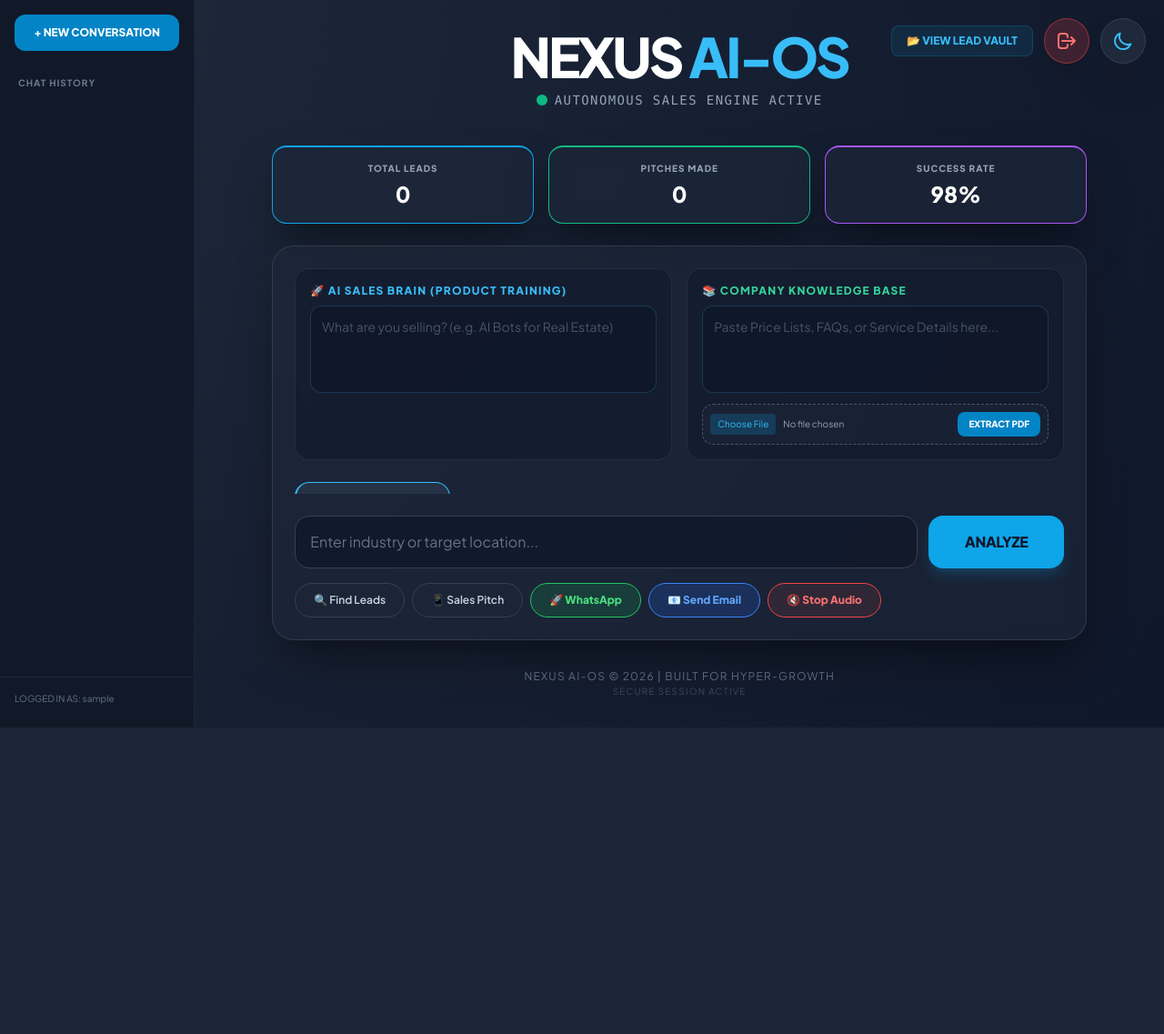
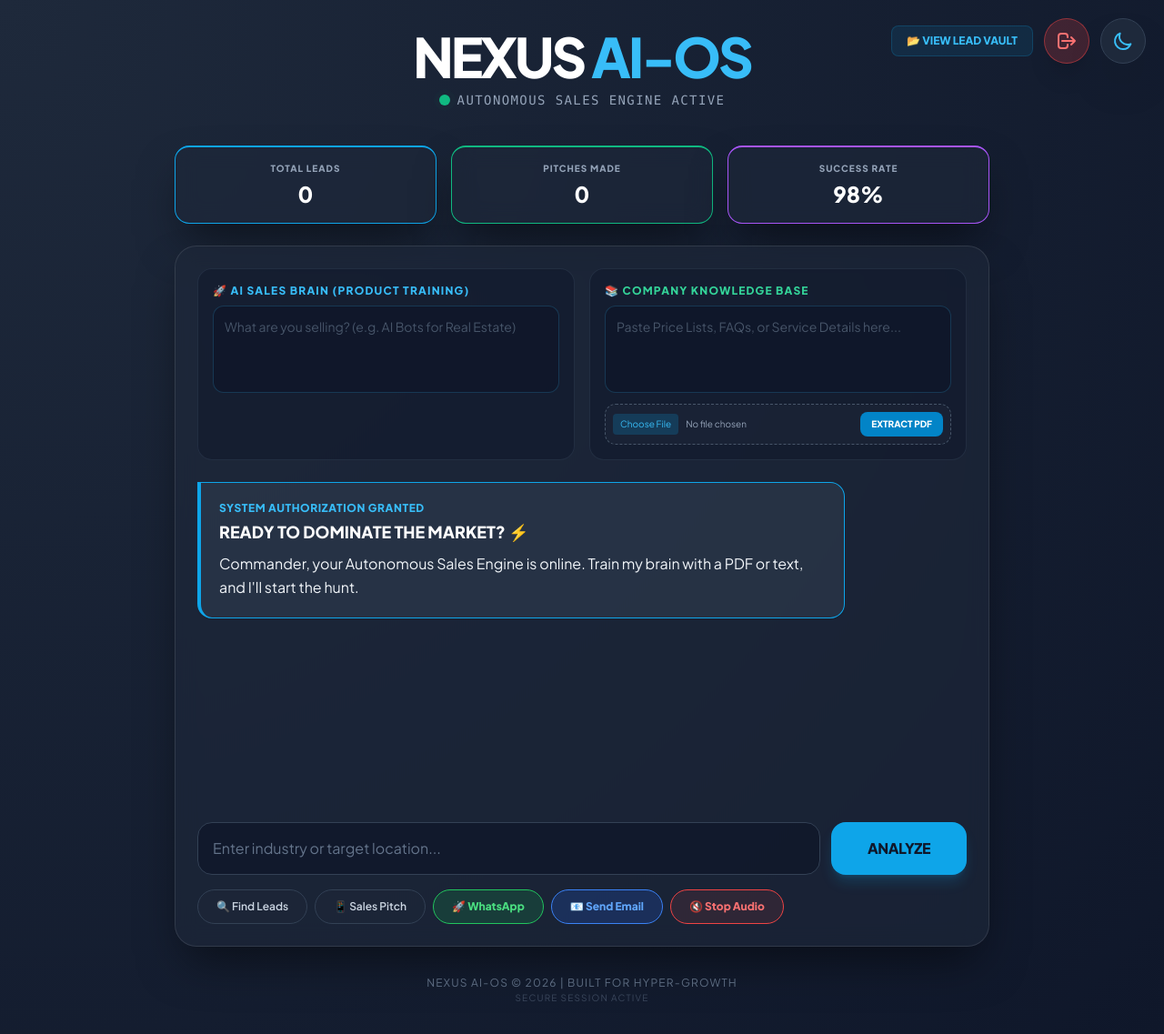
Before and after one commit to nexus83511/NEXUS-AI-OS, a Flask app: page / in a window 1280 px wide. Shown: the whole page at 91% size. Before the commit the page ends 800 px from the top, so only its background shows below. Run offline with Flask 3, Linux system fonts and the light colour scheme; a user stored in the database is signed in; tables that the repository leaves empty hold one stand-in row (values such as "Sample post"); some libraries are stand-ins or nearby versions.

Commit message:
Final memory fix

```diff
--- a/templates/index.html
+++ b/templates/index.html
@@ -12,7 +12,6 @@
             --bg-main: radial-gradient(circle at top left, #1e293b 0%, #0f172a 100%);
             --card-bg: rgba(30, 41, 59, 0.6);
             --text-main: white;
-            --sidebar-bg: #111827;
         }
 
         .light-mode {
@@ -27,25 +26,7 @@
             color: var(--text-main);
             min-height: 100vh;
             transition: all 0.4s ease;
-            display: flex; /* Sidebar ke liye flex add kiya */
         }
-
-        /* SIDEBAR STYLING */
-        .sidebar {
-            width: 260px;
-            background: var(--sidebar-bg);
-            border-right: 1px solid rgba(255,255,255,0.05);
-            height: 100vh;
-            display: flex;
-            flex-direction: column;
-            transition: all 0.3s;
-        }
-        .active-session {
-            background: rgba(56, 189, 248, 0.1);
-            border-left: 4px solid #38bdf8;
-            color: white !important;
-        }
-
         .glass-card {
             background: var(--card-bg);
             backdrop-filter: blur(12px);
@@ -69,25 +50,7 @@
         }
     </style>
 </head>
-<body class="overflow-hidden"> <aside class="sidebar hidden md:flex">
-        <div class="p-4">
-            <a href="/new-chat" class="w-full flex items-center justify-center gap-2 bg-sky-600 hover:bg-sky-500 p-3 rounded-xl font-bold transition-all text-xs text-white">
-                + NEW CONVERSATION
-            </a>
-        </div>
-        <div class="flex-grow overflow-y-auto px-2" id="sessions-list">
-            <p class="text-[10px] text-slate-500 font-bold uppercase p-3 tracking-widest">Chat History</p>
-            {% for s in sessions %}
-            <a href="/?chat_id={{ s.id }}" class="block p-3 rounded-lg text-sm truncate text-slate-400 hover:bg-slate-800 transition-all mb-1 {% if active_session|string == s.id|string %}active-session{% endif %}">
-                💬 {{ s.title }}
-            </a>
-            {% endfor %}
-        </div>
-        <div class="p-4 border-t border-slate-800">
-            <p class="text-[10px] text-slate-500 mb-2">LOGGED IN AS: {{ name }}</p>
-        </div>
-    </aside>
-    <main class="flex-grow flex flex-col items-center p-4 md:p-8 overflow-y-auto h-screen w-full">
+<body class="flex flex-col items-center p-4 md:p-8">
 
     <div class="fixed top-5 right-5 z-50 flex gap-3 items-center">
         <a href="/lead-vault" class="bg-sky-500/10 text-sky-400 px-4 py-2 rounded-lg font-bold text-xs border border-sky-500/20 hover:bg-sky-500 hover:text-white transition-all">
@@ -158,20 +121,11 @@
         </div>
 
         <div id="messages" class="h-[350px] overflow-y-auto mb-6 pr-2 flex flex-col gap-5">
-                {% if not chat_history %}
             <div class="ai-msg-bubble self-start p-5 rounded-2xl rounded-tl-none max-w-[85%] text-slate-100 shadow-sm leading-relaxed border-l-4 border-sky-500">
                 <b class="text-sky-400 block mb-1 uppercase text-xs tracking-wider font-bold">System Authorization Granted</b>
                 <span class="text-lg font-bold block mb-2 text-white">READY TO DOMINATE THE MARKET? ⚡</span>
                 Commander, your Autonomous Sales Engine is online. Train my brain with a PDF or text, and I'll start the hunt.
             </div>
-                {% endif %}
-
-                {% for chat in chat_history %}
-                <div class="{% if chat.role == 'user' %}user-msg-bubble self-end ml-auto{% else %}ai-msg-bubble self-start border-l-2 border-sky-400{% endif %} p-5 rounded-2xl max-w-[85%] text-white shadow-md">
-                    {% if chat.role != 'user' %}<b class="text-sky-400 block mb-1 uppercase text-xs font-bold">Nexus Intelligence</b>{% endif %}
-                    <div class="text-content">{{ chat.content|safe }}</div>
-                </div>
-                {% endfor %}
         </div>
 
         <div class="space-y-4">
@@ -217,14 +171,11 @@
         Nexus AI-OS &copy; 2026 | Built for Hyper-Growth<br>
         <span class="opacity-50 text-[10px]">Secure Session Active</span>
     </footer>
-    </main>
 
     <script>
-        // --- Aapka Purana Sara Script Logic Waisa Hi Hai ---
         let lastLeads = [];
         let leadsFoundCount = 0;
         let pitchesMadeCount = 0;
-        const currentSessionId = "{{ active_session }}";
 
         function toggleTheme() {
             document.body.classList.toggle('light-mode');
@@ -236,34 +187,77 @@
             }
         }
 
+        // --- NEW BROWSER-BASED FREE VOICE (FEMALE) ---
         function playAIVoice(button, textToSpeak) {
+            const originalText = button.innerHTML;
+            button.innerText = "⌛ Speaking...";
+            button.disabled = true;
+
+            // Stop any current speech
             window.speechSynthesis.cancel();
+
             const utterance = new SpeechSynthesisUtterance(textToSpeak);
             const voices = window.speechSynthesis.getVoices();
-            const femaleVoice = voices.find(v => (v.name.includes('Female') || v.name.includes('Google US English') || v.name.includes('Zira')));
+
+            // Try to find a good female voice
+            const femaleVoice = voices.find(v =>
+                (v.name.includes('Female') || v.name.includes('Google US English') || v.name.includes('Zira') || v.name.includes('Samantha'))
+            );
+
             if (femaleVoice) utterance.voice = femaleVoice;
-            utterance.pitch = 1.1;
+
+            utterance.pitch = 1.1; // Slightly higher for female tone
+            utterance.rate = 1.0;
+
+            utterance.onend = () => {
+                button.innerHTML = originalText;
+                button.disabled = false;
+            };
+
+            utterance.onerror = () => {
+                button.innerHTML = originalText;
+                button.disabled = false;
+            };
+
             window.speechSynthesis.speak(utterance);
         }
 
-        function stopVoice() { window.speechSynthesis.cancel(); }
+        function stopVoice() {
+            window.speechSynthesis.cancel();
+        }
 
         document.getElementById("userInput").addEventListener("keypress", function(event) {
-            if (event.key === "Enter") { sendMessage(); }
+            if (event.key === "Enter") {
+                event.preventDefault();
+                sendMessage();
+            }
         });
 
         async function uploadPDF() {
             const fileInput = document.getElementById('pdfFile');
             const kbBox = document.getElementById('knowledgeBase');
             const btn = document.getElementById('uploadBtn');
-            if (fileInput.files.length === 0) return alert("Select PDF");
+            if (fileInput.files.length === 0) {
+                alert("Please select a PDF file first.");
+                return;
+            }
             const formData = new FormData();
             formData.append('file', fileInput.files[0]);
             btn.innerText = "READING...";
-            const res = await fetch('/upload-pdf', { method: 'POST', body: formData });
-            const data = await res.json();
+            btn.disabled = true;
+            try {
+                const response = await fetch('/upload-pdf', { method: 'POST', body: formData });
+                const data = await response.json();
+                if (data.text) {
                     kbBox.value = data.text;
                     btn.innerText = "DONE ✅";
+                    btn.classList.replace('bg-sky-600', 'bg-emerald-600');
+                }
+            } catch (e) {
+                btn.innerText = "ERROR";
+            } finally {
+                btn.disabled = false;
+            }
         }
 
         function quickAction(cmd) {
@@ -279,56 +273,80 @@
             if(!input.value) return;
             const text = input.value;
 
-            messages.innerHTML += `<div class="user-msg-bubble self-end p-5 rounded-2xl max-w-[85%] text-white shadow-md font-medium ml-auto">${text}</div>`;
+            messages.innerHTML += `<div class="user-msg-bubble self-end p-5 rounded-2xl rounded-tr-none max-w-[85%] text-white shadow-md font-medium">${text}</div>`;
             input.value = '';
             messages.scrollTop = messages.scrollHeight;
+
+            if(text.toLowerCase().includes('find') || text.toLowerCase().includes('leads')) {
+                leadsFoundCount += 5;
+                document.getElementById('leadCount').innerText = leadsFoundCount;
+            }
+            if(text.toLowerCase().includes('pitch') || text.toLowerCase().includes('draft')) {
+                pitchesMadeCount += 1;
+                document.getElementById('pitchCount').innerText = pitchesMadeCount;
+            }
 
             const response = await fetch('/ask-agent', {
                 method: 'POST',
                 headers: { 'Content-Type': 'application/json' },
-                body: JSON.stringify({
-                    message: text,
-                    product_context: product.value,
-                    kb_context: kb.value,
-                    session_id: currentSessionId
-                })
+                body: JSON.stringify({ message: text, product_context: product.value, kb_context: kb.value })
             });
             const data = await response.json();
 
-            // Redirect for new session
-            if (!currentSessionId || currentSessionId === "None") {
-                window.location.href = "/?chat_id=" + data.session_id;
-                return;
-            }
+            // Clean reply for voice
+            const cleanReply = data.reply.replace(/'/g, "\\'").replace(/\n/g, " ");
 
             messages.innerHTML += `
-                <div class="ai-msg-bubble self-start p-5 rounded-2xl max-w-[85%] text-slate-100 shadow-sm border-l-2 border-sky-400">
-                    <b class="text-sky-400 block mb-1 uppercase text-xs font-bold">Nexus Intelligence</b>
+                <div class="ai-msg-bubble self-start p-5 rounded-2xl rounded-tl-none max-w-[85%] text-slate-100 shadow-sm border-l-2 border-sky-400">
+                    <b class="text-sky-400 block mb-1 uppercase text-xs tracking-wider font-bold">Nexus Intelligence</b>
                     <div class="text-content">${data.reply.replace(/\n/g, '<br>')}</div>
+                    <button onclick="playAIVoice(this, '${cleanReply}')"
+                        class="mt-3 text-[10px] bg-sky-500/20 hover:bg-sky-500/40 text-sky-400 px-3 py-1 rounded-lg border border-sky-500/30 transition-all font-bold flex items-center gap-2">
+                        <span>🔊</span> LISTEN TO AI
+                    </button>
                 </div>`;
 
             messages.scrollTop = messages.scrollHeight;
-            playAIVoice(null, data.reply);
+
+            if(text.toLowerCase().includes('find') || text.toLowerCase().includes('leads')) {
+                document.getElementById('save-btn').classList.remove('hidden');
+                lastLeads = [{ "Timestamp": new Date().toLocaleString(), "Query": text, "Status": "Verified" }];
+            }
         }
 
         async function promptEmail() {
-            const email = prompt("Enter email:");
+            const email = prompt("Enter recipient email:");
             if(!email) return;
             const msgBubbles = document.querySelectorAll('.text-content');
             const body = msgBubbles[msgBubbles.length - 1].innerText;
-            await fetch('/send-email', { method: 'POST', headers: {'Content-Type': 'application/json'}, body: JSON.stringify({ email, body }) });
-            alert("Email Sent!");
+
+            const res = await fetch('/send-email', {
+                method: 'POST',
+                headers: { 'Content-Type': 'application/json' },
+                body: JSON.stringify({ email, body })
+            });
+            const data = await res.json();
+            alert(data.message || data.error);
         }
 
         function sendWhatsApp() {
             const msgBubbles = document.querySelectorAll('.text-content');
+            if (msgBubbles.length === 0) { alert("Please generate a pitch first!"); return; }
             const lastMessage = msgBubbles[msgBubbles.length - 1].innerText;
             window.open(`https://web.whatsapp.com/send?text=${encodeURIComponent(lastMessage.trim())}`, '_blank');
         }
 
         async function saveToCSV() {
+            await fetch('/save-leads', {
+                method: 'POST',
+                headers: { 'Content-Type': 'application/json' },
+                body: JSON.stringify({ leads: lastLeads })
+            });
             alert("Database Exported!");
         }
+
+        // Initialize voices
+        window.speechSynthesis.getVoices();
     </script>
 </body>
 </html>
```
Lines whose indentation alone changed are shown as unchanged.
